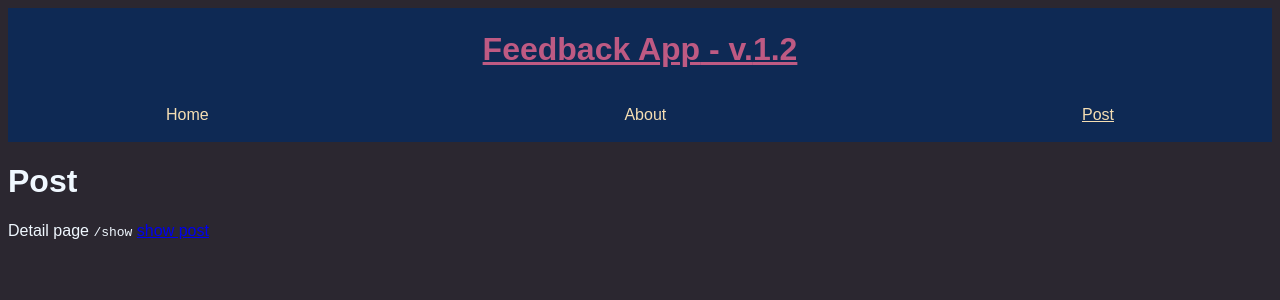
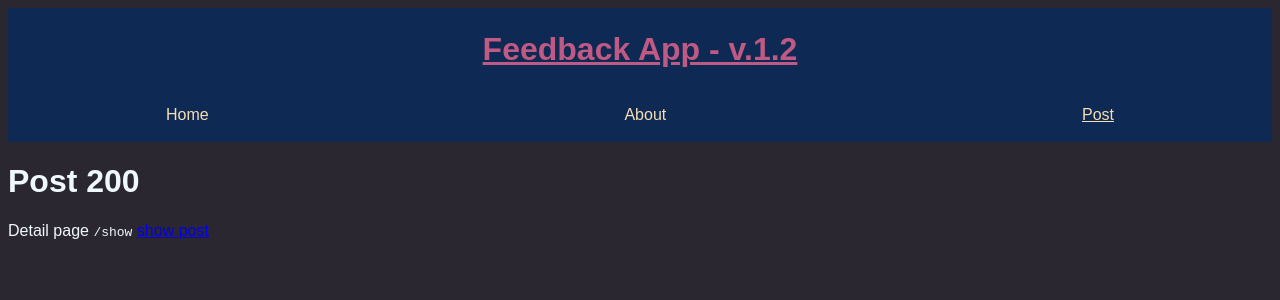
Before and after one commit to nnivxix/feedback-app, a React (Vite) app: page /post in a window 1280 px wide. Shown: the top 300 px of the page. Built offline with nearby package versions, Linux system fonts and the light colour scheme.

Commit message:
feat: redirect

```diff
--- a/src/pages/PostPage.tsx
+++ b/src/pages/PostPage.tsx
@@ -1,9 +1,14 @@
-import { Routes, Route, NavLink } from "react-router-dom";
+import { Routes, Route, NavLink, Navigate } from "react-router-dom";
+import { useState } from "react";
+function PostPage() {
+  const [status] = useState(200);
 
-function PostPage() {
+  if (status === 300) {
+    Navigate({ to: "/" });
+  }
   return (
     <div>
-      <h1>Post</h1>
+      <h1>Post {status}</h1>
       <p>
         Detail page <code>/show</code>{" "}
         <NavLink to="/post/show">show post</NavLink>
```
